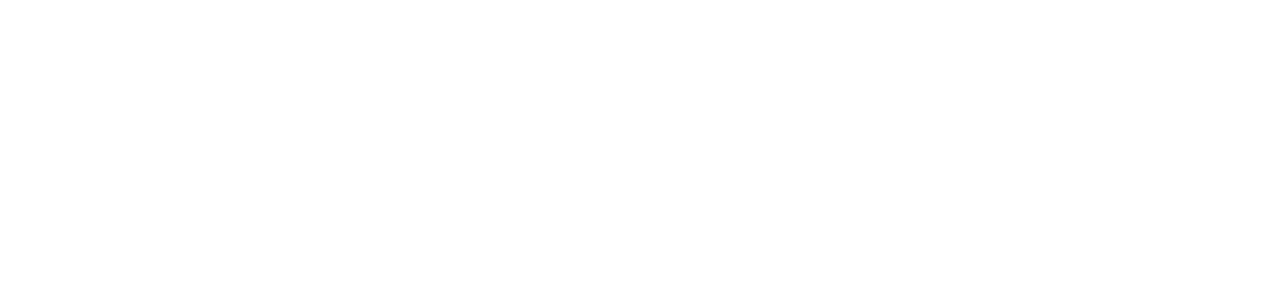
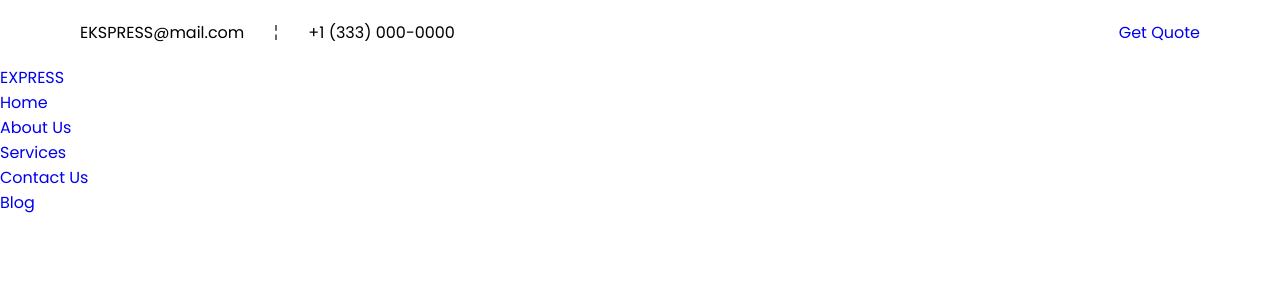
Before and after one commit to iamabdurahmon/Express, a React (Vite) app: page / in a window 1280 px wide. Shown: the top 300 px of the page. Built offline with nearby package versions, Linux system fonts and the light colour scheme.

Commit message:
Started...

```diff
--- a/src/App.jsx
+++ b/src/App.jsx
@@ -1,10 +1,11 @@
-import React from "react";
 import About from "./components/about/About";
+import Hero from "./components/hero/Hero";
 
 const App = () => {
   return (
     <div>
       <About />
+      <Hero />
     </div>
   );
 };
--- a/src/components/hero/Hero.jsx
+++ b/src/components/hero/Hero.jsx
@@ -0,0 +1,13 @@
+import styles from "./hero.module.css";
+
+import Header from "../../layout/header/Header";
+
+const Hero = () => {
+  return (
+    <div className={styles.hero}>
+      <Header />
+    </div>
+  );
+};
+
+export default Hero;
--- a/src/index.css
+++ b/src/index.css
@@ -1,4 +1,5 @@
 @import url(https://fonts.googleapis.com/css2?family=Poppins:wght@100;200;300;400;500;600;800;900&display=swap);
+
 * {
   margin: 0;
   padding: 0;
--- /dev/null
+++ b/src/layout/header/Header.jsx
@@ -0,0 +1,46 @@
+import styles from "./header.module.css";
+
+const Header = () => {
+  return (
+    <div className={styles.header}>
+      <div className={styles.topHeader}>
+        <div className={styles.topInfo}>
+          <p>EKSPRESS@mail.com</p>
+          <span className={styles.line}></span>
+          <p>+1 (333) 000-0000</p>
+        </div>
+        <div className={styles.headerBtn}>
+          <a href="/">Get Quote</a>
+        </div>
+      </div>
+
+      <div className={styles.mainHeader}>
+        <a href="/" className={styles.logo}>
+          EXPRESS
+        </a>
+
+        <nav className={styles.navbar}>
+          <ul className={styles.navList}>
+            <li className={styles.navItem}>
+              <a href="/">Home</a>
+            </li>
+            <li className={styles.navItem}>
+              <a href="/">About Us</a>
+            </li>
+            <li className={styles.navItem}>
+              <a href="/">Services</a>
+            </li>
+            <li className={styles.navItem}>
+              <a href="/">Contact Us</a>
+            </li>
+            <li className={styles.navItem}>
+              <a href="/">Blog</a>
+            </li>
+          </ul>
+        </nav>
+      </div>
+    </div>
+  );
+};
+
+export default Header;
--- /dev/null
+++ b/src/layout/header/header.module.css
@@ -0,0 +1,23 @@
+.topHeader {
+  display: flex;
+  align-items: center;
+  justify-content: space-between;
+  padding: 20px 80px;
+  background-color: #fff;
+}
+
+.topInfo {
+  display: flex;
+  align-items: center;
+  justify-content: start;
+  gap: 1rem;
+}
+
+.line {
+  display: inline-block;
+  width: 1px;
+  height: 15px;
+  margin: 0 15px;
+  border-left: 2px dashed #5c6c7b;
+  vertical-align: middle;
+}
```
